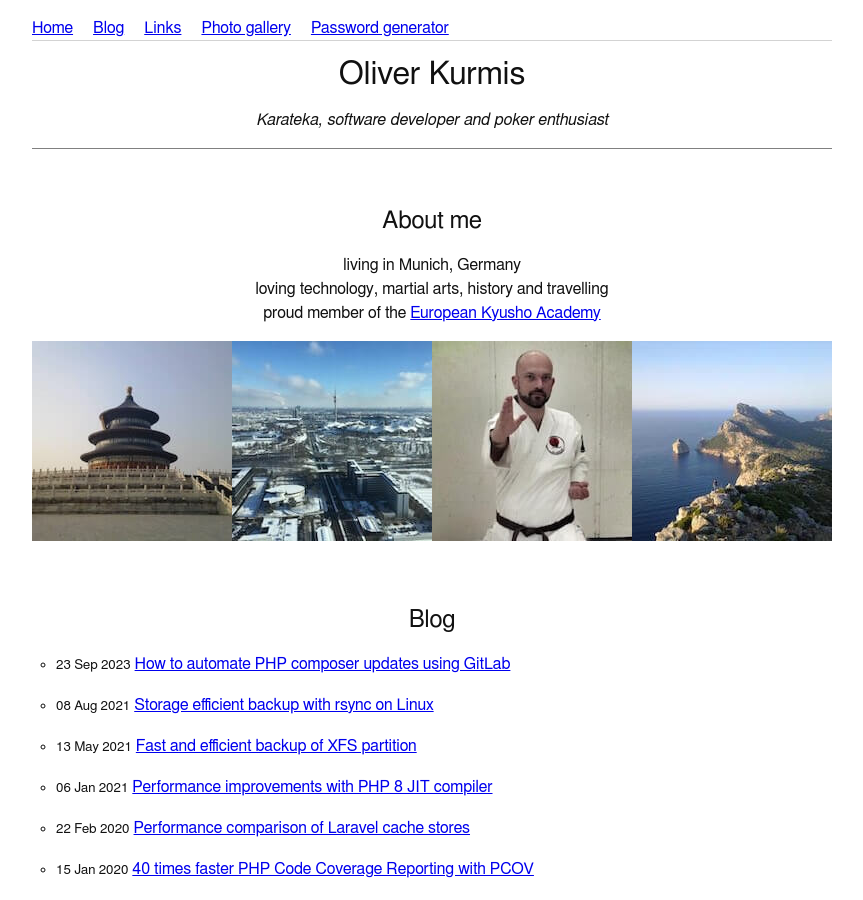
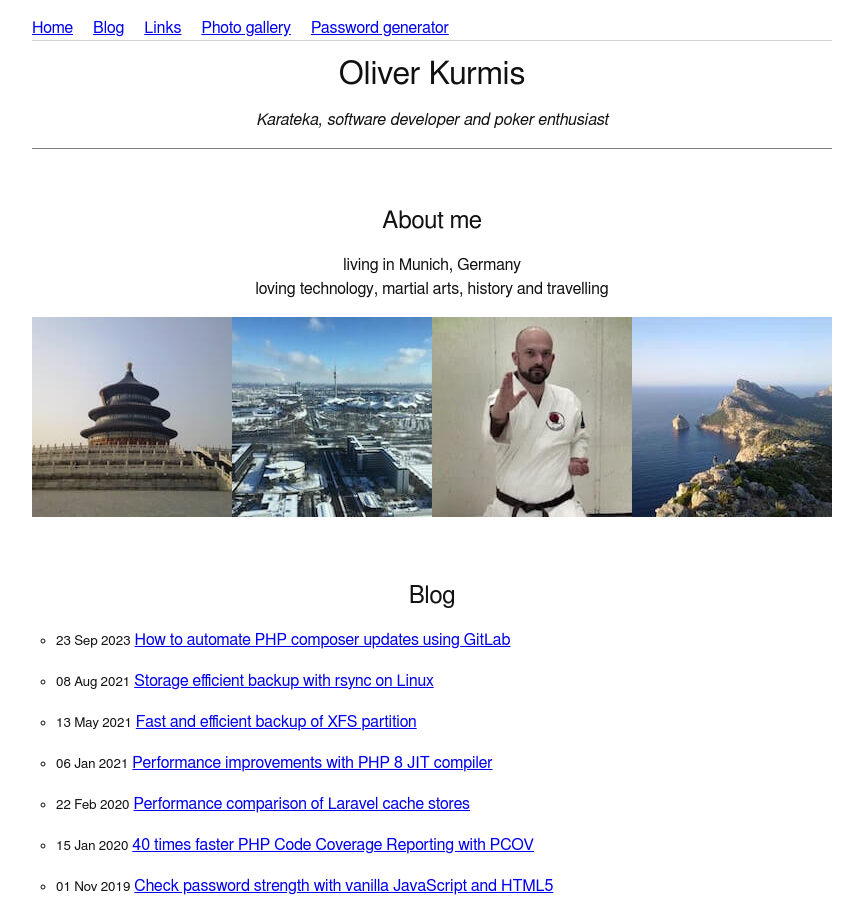
Before and after one commit to oliworx/oliworx.github.com, a Jekyll site: the page built from index.md, in a window 1280 px wide and 900 px high. Shown: the whole window, without its empty margins (208-1071 px from the left). Built offline with Jekyll 4.4.1, drawn with Linux system fonts in a browser that asks for light colours.

Commit message:
Update about me: remove EKA

```diff
--- a/_includes/about-me.md
+++ b/_includes/about-me.md
@@ -2,5 +2,4 @@
 
 living in Munich, Germany
 loving technology, martial arts, history and travelling
-proud member of the [European Kyusho Academy](http://www.kyusho-academy.com/kyusho/kyusho_eka_eng.html)
 {: #about}
```
